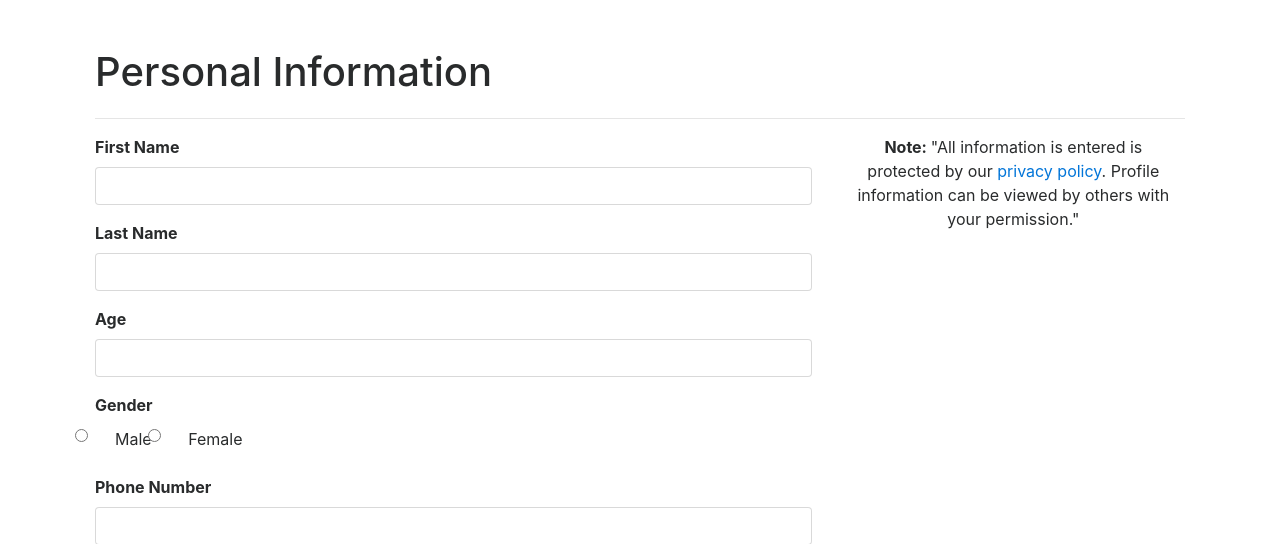
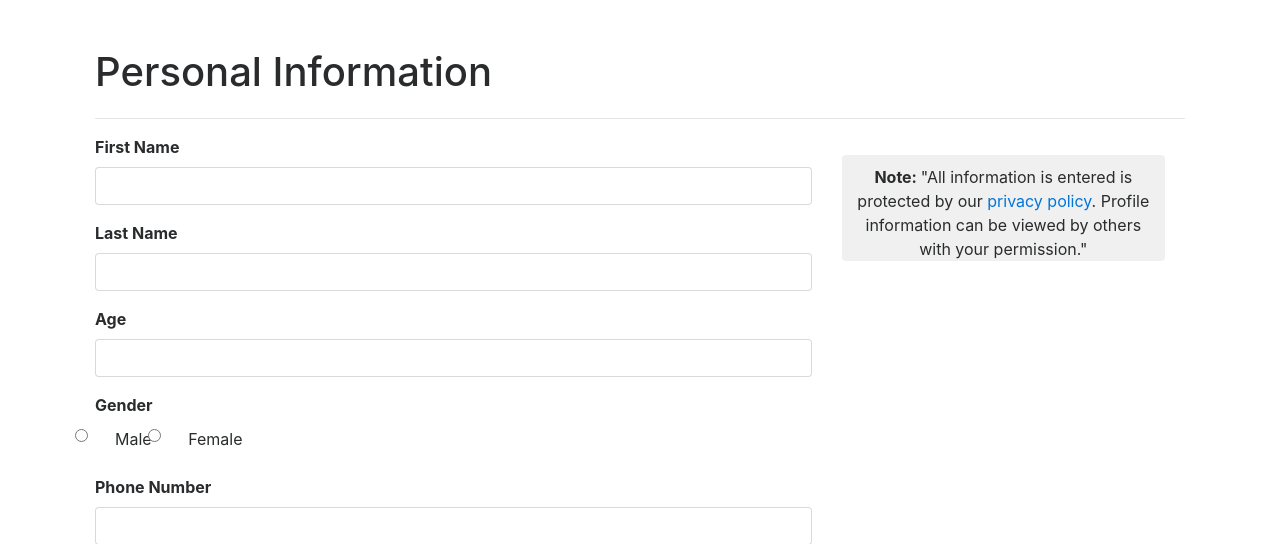
Before and after one commit to phamcyn91/dating, a PHP site: page /pages/personal.html in a window 1280 px wide. Shown: the part 54-598 px from the top of the page. Run offline with PHP 8.4, Linux system fonts and the light colour scheme.

Commit message:
added some styling for personal.html

```diff
--- a/styles/styles.css
+++ b/styles/styles.css
@@ -4,9 +4,19 @@
    CSS Style Sheet for http://cpham.greenriverdev.com/328/dating/
  */
 
+/* Style for container in home.html */
 .box {
 
     margin-top: 25px;
     padding: 25px;
 
 }
+
+/* Style for the private policy box in personal.html */
+.privacy-box {
+
+    background-color: rgb(240, 240, 240);
+    margin-right: 20px;
+    margin-top: 20px;
+    padding-top: 10px;
+}
```
